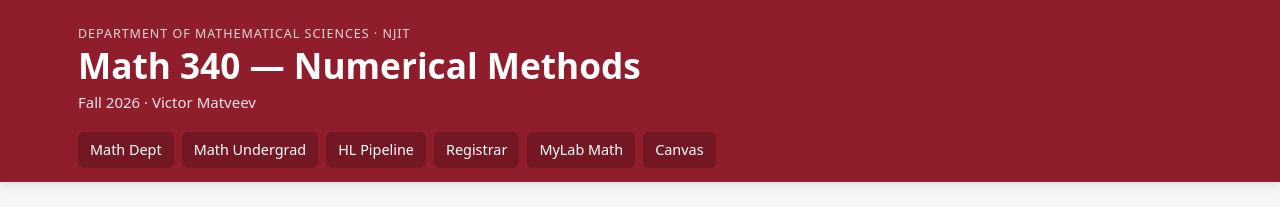
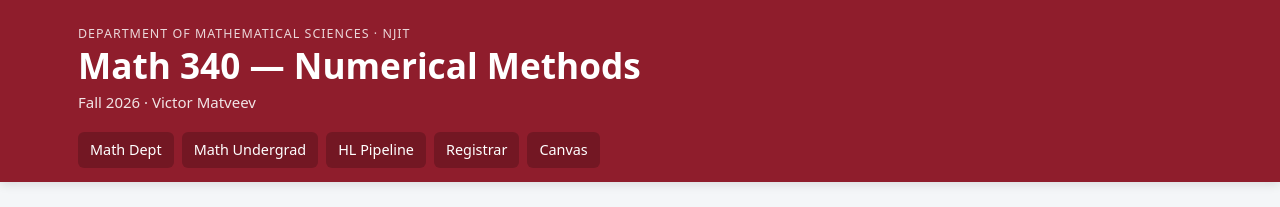
Before and after one commit to mvvik/Math340_F26, a plain HTML site: page index.html in a window 1280 px wide. Shown: the top 207 px of the page. Drawn offline with Linux system fonts and the light colour scheme.

Commit message:
Update Canvas link in index.html

```diff
--- a/index.html
+++ b/index.html
@@ -27,8 +27,7 @@
 <a href="https://math.njit.edu/students/undergraduate/">Math Undergrad</a>
 <a href="https://my.njit.edu/">HL Pipeline</a>
 <a href="https://www.njit.edu/registrar/">Registrar</a>
-<a href="https://www.pearson.com/en-us/higher-education/products-services/mylab/math.html">MyLab Math</a>
-<a href="https://canvas.njit.edu/">Canvas</a>
+<a href="https://njit.instructure.com/courses/71624">Canvas</a>
 </nav>
 </header>
 <div class="page-shell">
```
